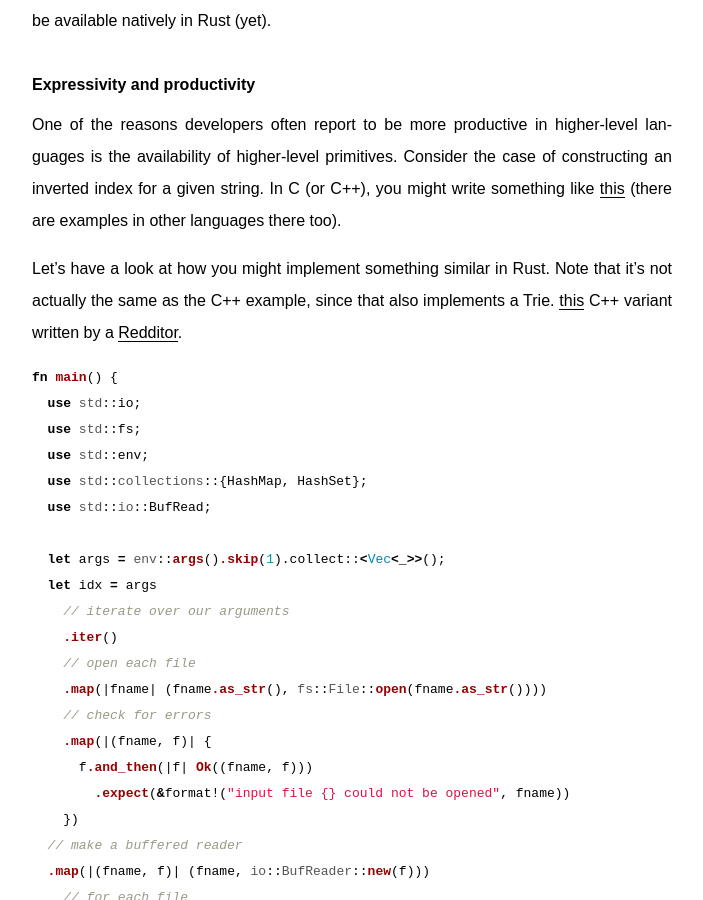
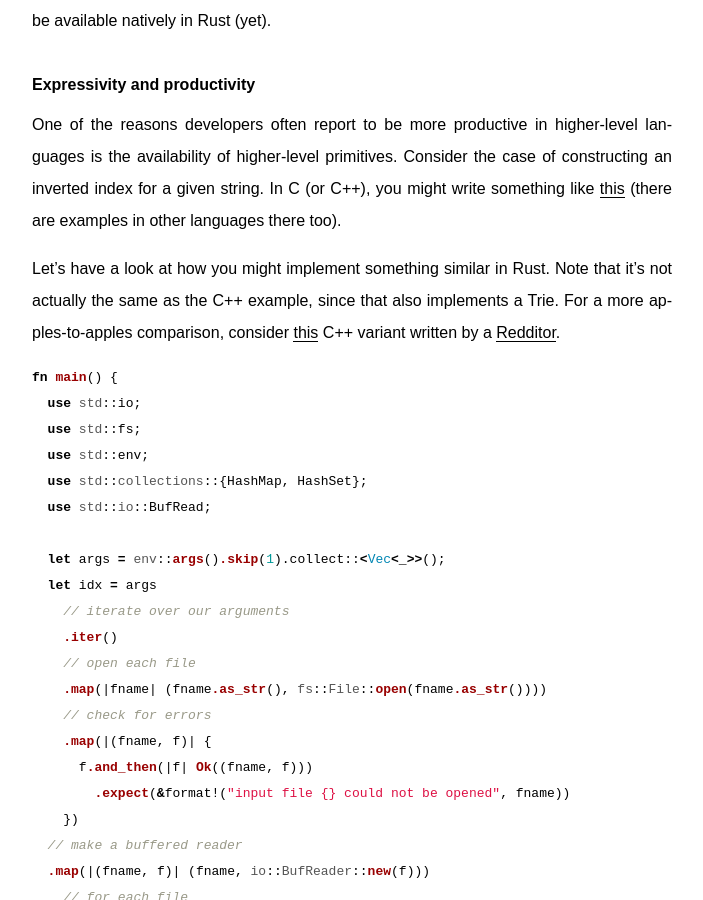
Before and after one commit to jonhoo/thesquareplanet.com, a Jekyll site: the page built from _posts/2016-05-25-the-path-to-rust.md, in a window 1280 px wide and 900 px high, scrolled down 3643 px. Shown: the whole window, without its empty margins (288-991 px from the left). Built offline with Jekyll 4.4.1, drawn with Linux system fonts in a browser that asks for light colours; comment, search, counter and statistics services are not loaded.

Commit message:
Update C++ version again

```diff
--- a/_posts/2016-05-25-the-path-to-rust.md
+++ b/_posts/2016-05-25-the-path-to-rust.md
@@ -165,8 +165,8 @@
 
 Let's have a look at how you might implement something similar in Rust.
 Note that it's not actually the same as the C++ example, since that also
-implements a Trie.
-[this](http://pastebin.com/cSJSNWMa)
+implements a Trie. For a more apples-to-apples comparison, consider
+[this](http://pastebin.com/VwMT38Tg)
 C++ variant written by a
 [Redditor](https://www.reddit.com/r/programming/comments/4l3uhn/the_path_to_rust/d3kffvk).
 
```
